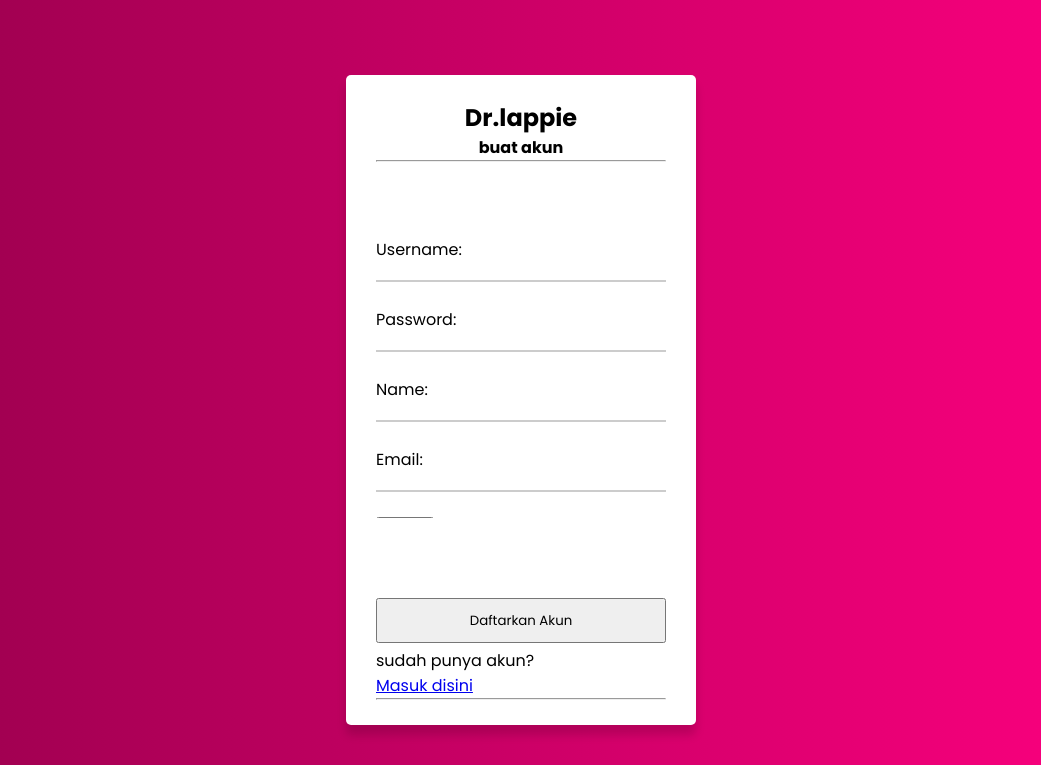
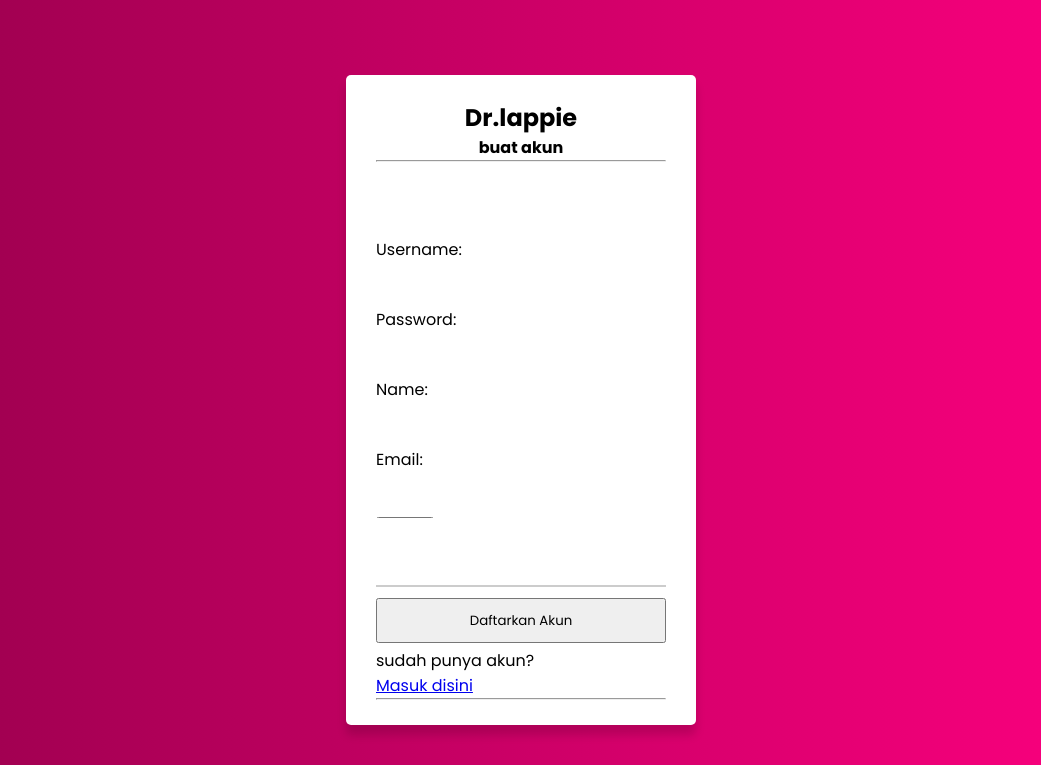
Before and after one commit to mahesaPinuntun/drLappie, a Flask app: template templates/smartphoneregister.html in a window 1280 px wide. Shown: the top 765 px of the page, without its empty margins (119-1160 px from the left). Run offline with Flask 3, Linux system fonts and the light colour scheme; the template is opened without the code that fills it, so the values that code supplies are empty.

Commit message:
commit push

```diff
--- a/templates/smartphoneregister.html
+++ b/templates/smartphoneregister.html
@@ -177,24 +177,36 @@
         <br>
         <br>
         <form action="{{ url_for('register') }}" method="POST">
-            <div class="input-box underline">
+            <div class="input-box">
 
                 <label for="username">Username:</label>
 
-                <input type="text" id="username" name="username" required><br><br>
+                <input type="text" id="username" name="username" required>
+                <div class="input-box">
+
+                </div><br><br>
             </div>
-            <div class="input-box underline">
+            <div class="input-box">
 
                 <label for="pw">Password:</label>
-                <input type="password" id="pw" name="pw" required><br><br>
+                <input type="password" id="pw" name="pw" required>
+                <div class="input-box underline">
+
+                </div><br><br>
             </div>
-            <div class="input-box underline">
+            <div class="input-box">
                 <label for="name">Name:</label>
-                <input type="text" id="name" name="name" required><br><br>
+                <input type="text" id="name" name="name" required>
+                <div class="input-box underline">
+
+                </div><br><br>
             </div>
-            <div class="input-box underline">
+            <div class="input-box">
                 <label for="email">Email:</label>
-                <input type="email" id="email" name="email" required><br><br>
+                <input type="email" id="email" name="email" required>
+                <div class="input-box underline">
+
+                </div><br><br>
             </div>
             <input type="submit" value="Register">
             <div class="input-box button">
```
Also changed, not shown: templates/smartphonelogin.html (+5 -4 lines).
